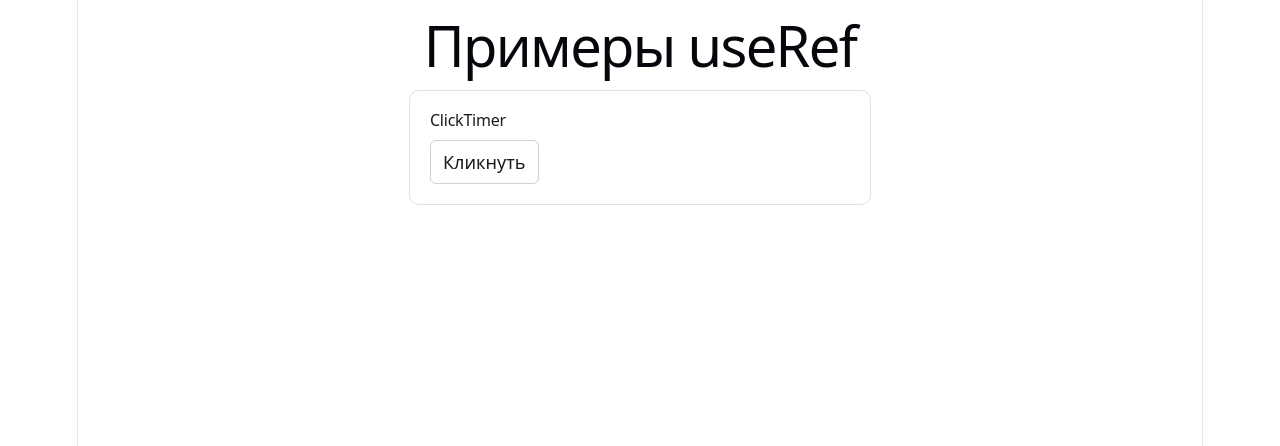
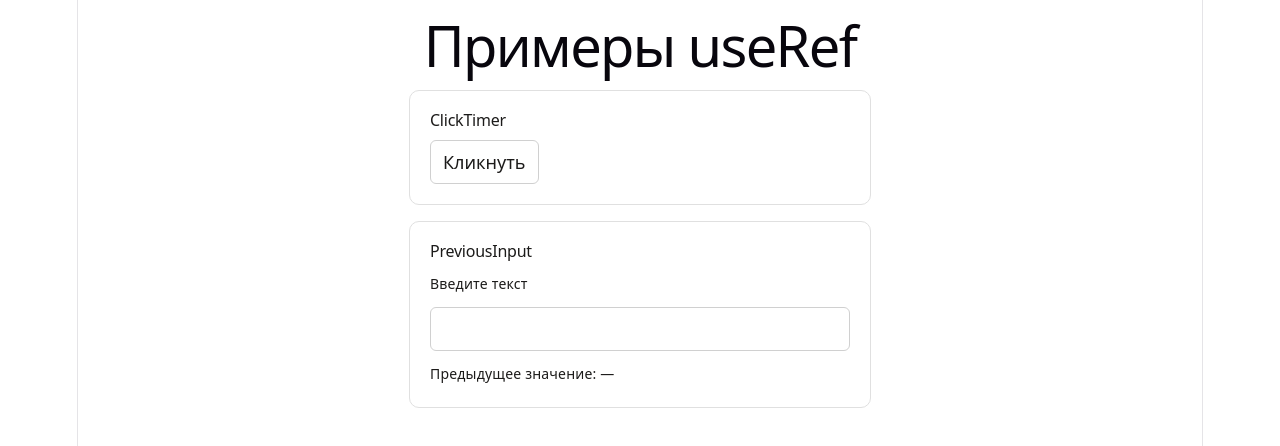
Before and after one commit to goodwin0508/react-pro-2026, a React (Vite) app: page /refs in a window 1280 px wide. Shown: the top 446 px of the page. Built offline with nearby package versions, Linux system fonts and the light colour scheme.

Commit message:
previous input via ref

```diff
--- a/src/features/refExamples/index.ts
+++ b/src/features/refExamples/index.ts
@@ -1 +1,2 @@
 export { ClickTimer } from './ui/ClickTimer'
+export { PreviousInput } from './ui/PreviousInput'
--- /dev/null
+++ b/src/features/refExamples/ui/PreviousInput.tsx
@@ -0,0 +1,30 @@
+import { useEffect, useRef, useState } from 'react'
+import styles from './refExamples.module.css'
+
+export function PreviousInput() {
+  const [value, setValue] = useState('')
+  const previousRef = useRef('')
+
+  useEffect(() => {
+    previousRef.current = value
+  }, [value])
+
+  return (
+    <section className={styles.block}>
+      <h2 className={styles.title}>PreviousInput</h2>
+      <label className={styles.label} htmlFor="previous-input">
+        Введите текст
+      </label>
+      <input
+        id="previous-input"
+        className={styles.input}
+        value={value}
+        onChange={(event) => setValue(event.target.value)}
+      />
+      <p className={styles.value}>
+        {/* eslint-disable-next-line react-hooks/refs */}
+        Предыдущее значение: {previousRef.current || '—'}
+      </p>
+    </section>
+  )
+}
--- a/src/pages/refs/ui/RefsPage.tsx
+++ b/src/pages/refs/ui/RefsPage.tsx
@@ -1,4 +1,4 @@
-import { ClickTimer } from 'features/refExamples'
+import { ClickTimer, PreviousInput } from 'features/refExamples'
 import styles from './RefsPage.module.css'
 
 export function RefsPage() {
@@ -6,6 +6,7 @@ export function RefsPage() {
     <div className={styles.page}>
       <h1>Примеры useRef</h1>
       <ClickTimer />
+      <PreviousInput />
     </div>
   )
 }
```
